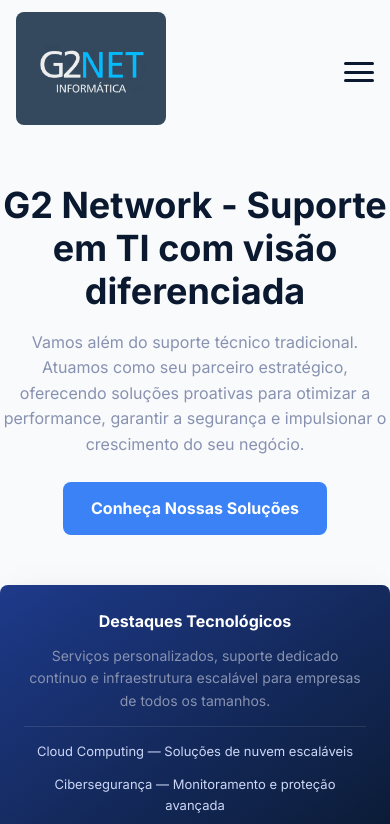
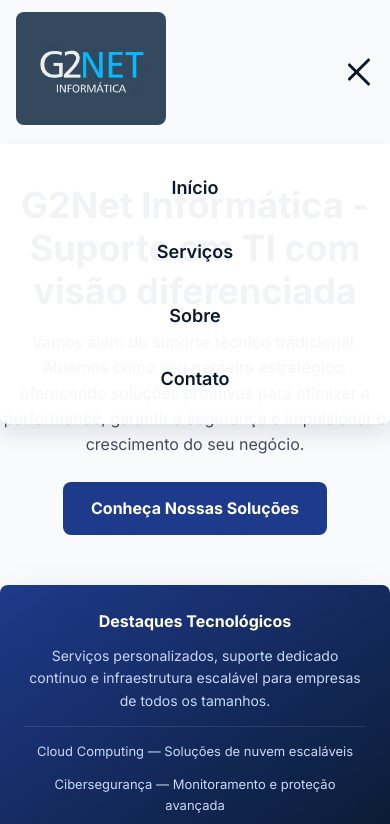
Before and after one commit to guilhermepadial4/site-g2, a plain HTML site: page index.html in a window 390 px wide. Both pictures are taken after a click on the button "Abrir menu". Shown: the top 824 px of the page. Drawn offline with Linux system fonts and the light colour scheme.

Commit message:
update files

```diff
--- a/index.html
+++ b/index.html
@@ -3,7 +3,7 @@
   <head>
     <meta charset="utf-8" />
     <meta name="viewport" content="width=device-width, initial-scale=1" />
-    <title>G2Network - Suporte em TI com visão diferenciada</title>
+    <title>G2Net Informatica - Suporte em TI</title>
     <link rel="preconnect" href="https://fonts.googleapis.com" />
     <link rel="preconnect" href="https://fonts.gstatic.com" crossorigin />
     <link
@@ -11,10 +11,11 @@
       rel="stylesheet"
     />
     <link rel="stylesheet" href="style.css" />
+    <script defer src="index.js"></script>
   </head>
 
   <body>
-    <header class="header">
+    <header class="header" id="header">
       <div class="wrap nav-container">
         <div class="brand">
           <a href="#" class="logo-link">
@@ -33,14 +34,18 @@
 
         <div class="header-actions">
           <a class="cta" href="#contato">Solicitar Orçamento</a>
-          <button class="menu-toggle" id="menu-toggle" aria-label="Abrir menu">
+          <button
+            class="menu-toggle"
+            id="menu-toggle"
+            aria-label="Abrir menu"
+            aria-expanded="false"
+          >
             <span class="bar"></span>
             <span class="bar"></span>
             <span class="bar"></span>
           </button>
         </div>
       </div>
-    </header>
 
       <div class="mobile-nav" id="mobile-nav">
         <nav>
@@ -50,12 +55,13 @@
           <a href="#contato" class="nav-link">Contato</a>
         </nav>
       </div>
+    </header>
 
     <main>
       <section class="hero wrap" aria-label="Hero">
         <div class="hero-grid">
           <div class="hero-content">
-            <h2>G2 Network - Suporte em TI com visão diferenciada</h2>
+            <h2>G2Net Informática - Suporte em TI com visão diferenciada</h2>
             <p>
               Vamos além do suporte técnico tradicional. Atuamos como seu
               parceiro estratégico, oferecendo soluções proativas para otimizar
@@ -82,7 +88,7 @@
 
       <section id="sobre" class="wrap content-section">
         <div class="section-title">
-          <h3>Sobre a G2Net</h3>
+          <h3>Sobre a G2Net Informática</h3>
           <p class="lead">
             Desde 2010, somos pioneiros em soluções tecnológicas personalizadas.
             Nossa equipe combina experiência técnica e visão de mercado para
@@ -192,7 +198,7 @@
                 xmlns="http://www.w3.org/2000/svg"
                 width="24"
                 height="24"
-                viewBox="0 0 24 24"
+                viewBox="0 0 24"
                 fill="none"
                 stroke="currentColor"
                 stroke-width="2"
@@ -217,7 +223,7 @@
                 xmlns="http://www.w3.org/2000/svg"
                 width="24"
                 height="24"
-                viewBox="0 0 24 24"
+                viewBox="0 0 24"
                 fill="none"
                 stroke="currentColor"
                 stroke-width="2"
@@ -243,7 +249,7 @@
                 xmlns="http://www.w3.org/2000/svg"
                 width="24"
                 height="24"
-                viewBox="0 0 24 24"
+                viewBox="0 0 24"
                 fill="none"
                 stroke="currentColor"
                 stroke-width="2"
@@ -271,7 +277,7 @@
       <div class="wrap">
         <div class="footer-grid">
           <div class="footer-col">
-            <h2>G2Network</h2>
+            <h2>G2Net Informática</h2>
             <p class="muted">
               Transformando negócios através da tecnologia. Soluções inovadoras
               para empresas de todos os portes.
@@ -288,16 +294,15 @@
           <div class="footer-col">
             <h3>Contato</h3>
             <p class="muted">
-              contato@g2net.com.br<br />(11) 99994-9274<br />Rua do Tesouro, 23,
-              São Paulo - SP
+              contato@g2net.com.br<br />(11) 99994-9274<br />Rua do Tesouro, 23
+              - 7º andar, 01013-020 - Centro <br />São Paulo/SP.
             </p>
           </div>
         </div>
         <div class="footer-bottom">
-          © 2025 G2Network. Todos os direitos reservados.
+          © 2025 G2Net Informática. Todos os direitos reservados.
         </div>
       </div>
     </footer>
-    <script src="script.js"></script>
   </body>
 </html>
--- /dev/null
+++ b/index.js
@@ -0,0 +1,38 @@
+document.addEventListener("DOMContentLoaded", function () {
+  const menuToggle = document.getElementById("menu-toggle");
+  const mobileNav = document.getElementById("mobile-nav");
+  const navLinks = mobileNav.querySelectorAll(".nav-link");
+  const header = document.getElementById("header");
+
+  // 1. Funcionalidade para abrir/fechar o menu mobile
+  if (menuToggle && mobileNav) {
+    menuToggle.addEventListener("click", function () {
+      menuToggle.classList.toggle("active");
+      mobileNav.classList.toggle("active");
+
+      // Atualiza o atributo aria-expanded para acessibilidade
+      const isExpanded = menuToggle.getAttribute("aria-expanded") === "true";
+      menuToggle.setAttribute("aria-expanded", !isExpanded);
+    });
+  }
+
+  // 2. Funcionalidade para fechar o menu ao clicar em um link
+  navLinks.forEach((link) => {
+    link.addEventListener("click", () => {
+      menuToggle.classList.remove("active");
+      mobileNav.classList.remove("active");
+      menuToggle.setAttribute("aria-expanded", "false");
+    });
+  });
+
+  // 3. Adicionar sombra no cabeçalho ao rolar a página
+  if (header) {
+    window.addEventListener("scroll", function () {
+      if (window.scrollY > 50) {
+        header.classList.add("scrolled");
+      } else {
+        header.classList.remove("scrolled");
+      }
+    });
+  }
+});
--- a/style.css
+++ b/style.css
@@ -4,7 +4,7 @@
   --primary-blue: #1e3a8a;
   --accent-blue: #3b82f6;
   --light-slate: #ccd6f6;
-  --slate: #8892b0;
+  --slate: #464c5f;
   --white: #ffffff;
   --bg: #f8fafc;
   --card-bg: #ffffff;
@@ -104,7 +104,7 @@ body {
   left: 0;
   width: 0;
   height: 2px;
-  background-color: var(--accent-blue);
+  background-color: var(--primary-blue);
   transition: width 0.3s ease;
 }
 .desktop-nav a:hover {
@@ -119,8 +119,8 @@ body {
   gap: 15px;
 }
 .cta {
-  background-color: var(--accent-blue);
-  border: 2px solid var(--accent-blue);
+  background-color: var(--primary-blue);
+  border: 2px solid var(--primary-blue);
   color: var(--white);
   padding: 10px 18px;
   border-radius: var(--radius);
@@ -143,7 +143,7 @@ body {
   background: transparent;
   border: none;
   cursor: pointer;
-  z-index: 1002;
+  z-index: 1002; /* Botão fica acima de tudo */
 }
 .bar {
   width: 100%;
@@ -152,6 +152,7 @@ body {
   border-radius: 2px;
   transition: all 0.3s ease-in-out;
 }
+
 .menu-toggle.active .bar:nth-child(1) {
   transform: translateY(11px) rotate(45deg);
 }
@@ -161,43 +162,54 @@ body {
 .menu-toggle.active .bar:nth-child(3) {
   transform: translateY(-11px) rotate(-45deg);
 }
+
 .mobile-nav {
-  position: fixed;
-  top: 0;
-  right: -100%;
-  width: 70%;
-  height: 100vh;
-  background-color: var(--dark-blue);
-  z-index: 1001;
-  display: flex;
-  flex-direction: column;
-  align-items: center;
-  justify-content: center;
-  transition: right 0.4s ease-in-out;
+  position: absolute; /* Posição relativa ao header */
+  top: 100%; /* Começa logo abaixo do container do header */
+  left: 0;
+  width: 100%;
+  background-color: rgba(255, 255, 255, 0.95);
+  backdrop-filter: blur(10px);
+  z-index: 1001; /* Fica abaixo do botão, mas acima do resto */
+  border-bottom-left-radius: var(--radius);
+  border-bottom-right-radius: var(--radius);
+  box-shadow: 0 10px 20px rgba(15, 23, 42, 0.1);
+  padding: 20px 0;
+
+  /* Animação */
+  opacity: 0;
+  visibility: hidden;
+  transform: translateY(-10px);
+  transition: opacity 0.3s ease, transform 0.3s ease, visibility 0.3s ease;
 }
+
 .mobile-nav.active {
-  right: 0;
+  opacity: 1;
+  visibility: visible;
+  transform: translateY(0);
 }
+
 .mobile-nav nav {
   display: flex;
   flex-direction: column;
   text-align: center;
-  gap: 30px;
+  gap: 15px;
 }
 .mobile-nav .nav-link {
-  color: var(--light-slate);
+  color: var(--dark-blue);
   text-decoration: none;
-  font-size: 24px;
+  font-size: 18px;
   font-weight: 600;
+  padding: 10px;
+  transition: color 0.3s ease;
 }
 .mobile-nav .nav-link:hover {
-  color: var(--accent-blue);
+  color: var(--primary-blue);
 }
 
-/* --- Seção Hero --- */
+/* --- Seções de Conteúdo (sem alterações) --- */
 .hero {
-  padding: 60px 0; /* ESPAÇAMENTO DIMINUÍDO AQUI */
-  color: var(--white);
+  padding: 60px 0;
   text-align: left;
 }
 .hero-grid {
@@ -219,7 +231,7 @@ body {
   max-width: 600px;
 }
 .btn-primary {
-  background: var(--accent-blue);
+  background: var(--primary-blue);
   color: var(--white);
   display: inline-block;
   padding: 14px 28px;
@@ -247,7 +259,7 @@ body {
 .hero-card p {
   font-size: 14px;
   margin-bottom: 14px;
-  color: var(--slate);
+  color: var(--light-slate);
 }
 .hero-card hr {
   border: none;
@@ -261,8 +273,6 @@ body {
   font-size: 13px;
   color: var(--light-slate);
 }
-
-/* --- Seções de Conteúdo --- */
 .section-title {
   text-align: center;
   margin-bottom: 48px;
@@ -330,8 +340,6 @@ body {
   margin-bottom: 8px;
   color: var(--dark-blue);
 }
-
-/* --- Seção Sobre Aprimorada --- */
 .mission-vision-grid {
   display: grid;
   grid-template-columns: repeat(3, 1fr);
@@ -354,7 +362,7 @@ body {
   color: var(--slate);
 }
 
-/* --- Rodapé --- */
+/* --- Rodapé (sem alterações) --- */
 footer {
   margin-top: 48px;
   padding: 60px 0;
@@ -377,7 +385,7 @@ footer {
   color: var(--light-slate);
 }
 .muted {
-  color: var(--slate);
+  color: var(--light-slate);
   font-size: 15px;
   line-height: 1.7;
 }
@@ -388,7 +396,7 @@ footer {
   gap: 10px;
 }
 .footer-links a {
-  color: var(--slate);
+  color: var(--light-slate);
   text-decoration: none;
   transition: color 0.3s ease;
 }
@@ -397,13 +405,13 @@ footer {
 }
 .footer-bottom {
   text-align: center;
-  border-top: 1px solid rgba(255, 255, 255, 0.1);
+  border-top: 1px solid var(--slate);
   padding-top: 24px;
   color: var(--slate);
   font-size: 14px;
 }
 
-/* --- Media Queries para Responsividade --- */
+/* --- Media Queries (sem alterações) --- */
 @media (max-width: 1000px) {
   .hero-grid {
     grid-template-columns: 1fr;
@@ -428,7 +436,7 @@ footer {
     display: flex;
   }
   .hero {
-    padding: 40px 0; /* ESPAÇAMENTO DIMINUÍDO AQUI TAMBÉM */
+    padding: 40px 0;
   }
   .hero-content h2 {
     font-size: 36px;
```
Lines whose indentation alone changed are shown as unchanged.
